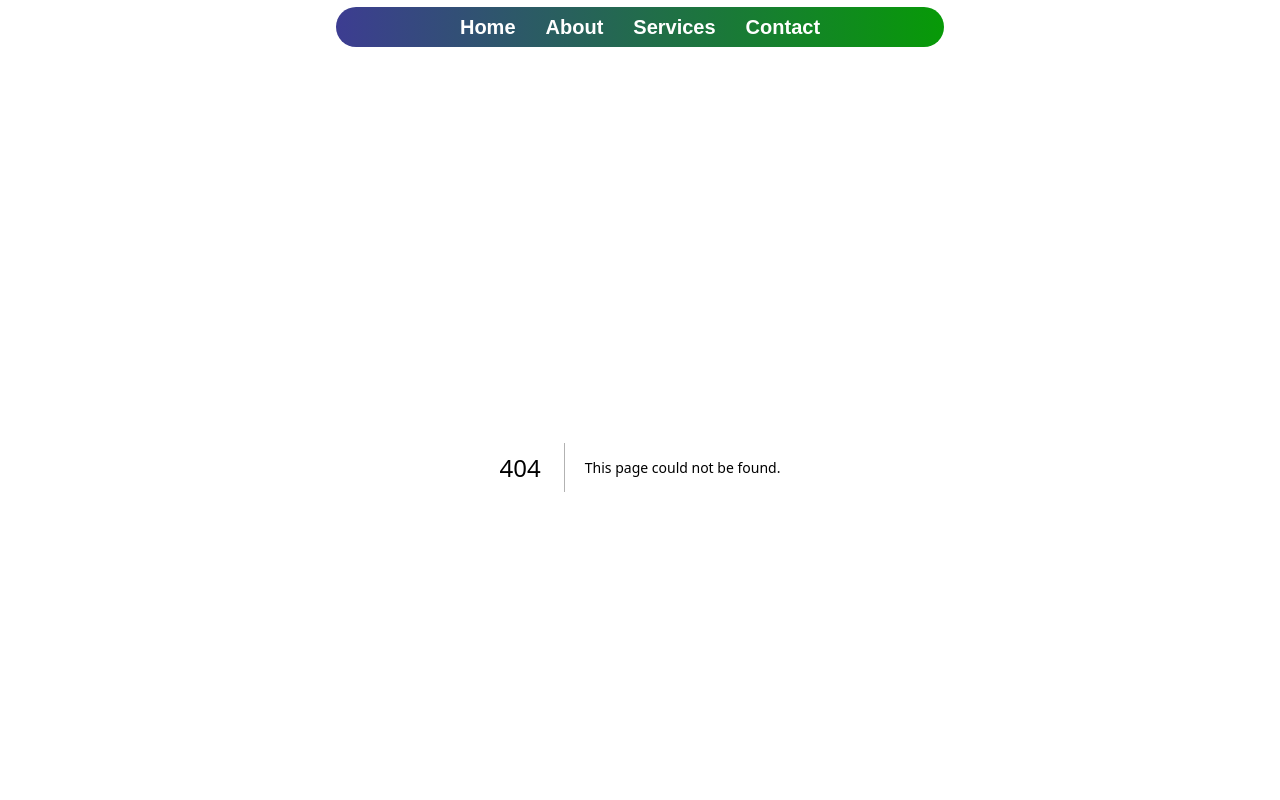
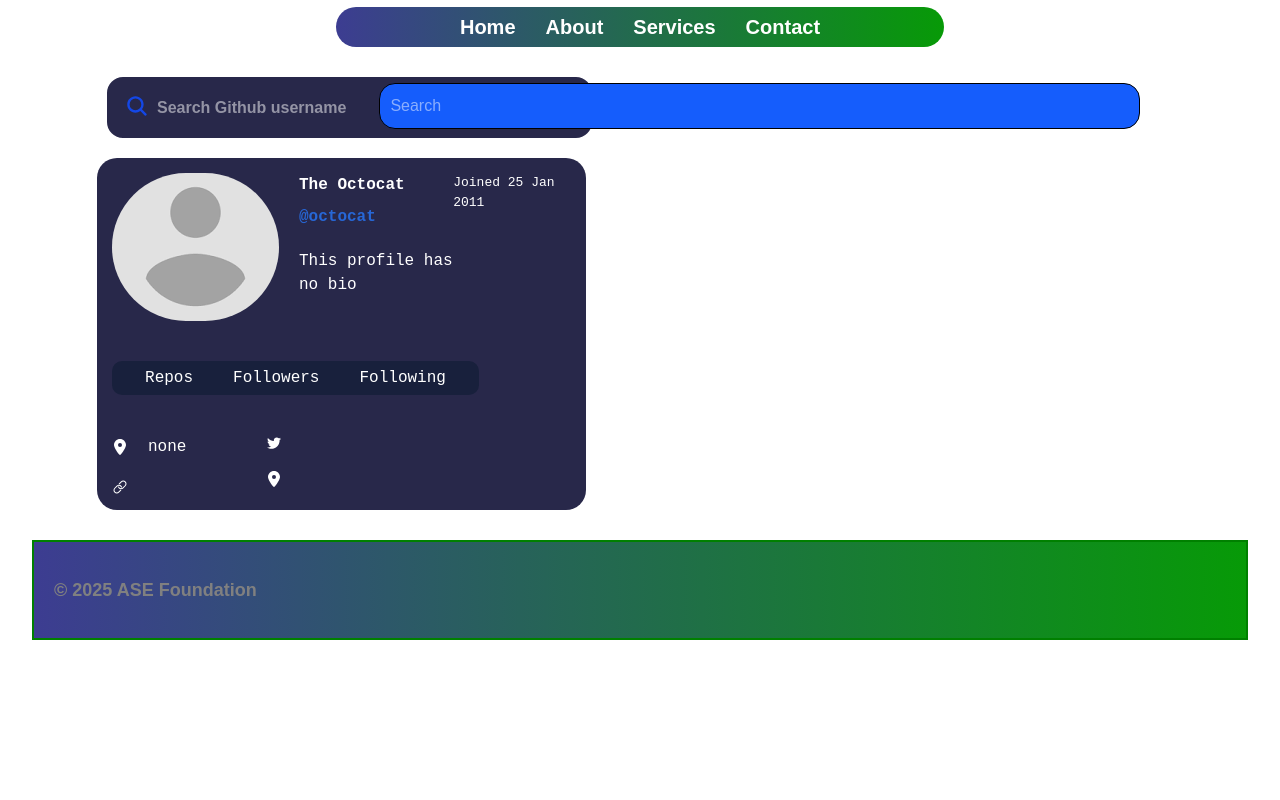
Before and after one commit to stessyenni/CAASITECH-Projects, a Next.js app in the folder nextjs-project/: page /DevFinder in a window 1280 px wide. Before the commit this address had no page. Shown: the top 800 px of the page. Built offline with nearby package versions, Linux system fonts and the light colour scheme.

Commit message:
Dev Finder

```diff
--- a/nextjs-project/package.json
+++ b/nextjs-project/package.json
@@ -9,9 +9,11 @@
     "lint": "eslint"
   },
   "dependencies": {
+    "@react-icons/all-files": "^4.1.0",
     "next": "15.5.3",
     "react": "19.1.0",
     "react-dom": "19.1.0",
+    "react-icons": "^5.5.0",
     "react-phone-input-2": "^2.15.1",
     "yup": "^1.7.1"
   },
--- /dev/null
+++ b/nextjs-project/src/app/DevFinder/DevFinder.jsx
@@ -0,0 +1,83 @@
+import React from 'react'
+import {FaLocationDot} from "react-icons/fa6";
+import {IoIosLink} from "react-icons/io";
+import {VscTwitter} from "react-icons/vsc";
+import { IoSearch } from "react-icons/io5";
+
+function DevFinder(props) {
+
+  return (
+      <>
+          <form className='w-full'>
+
+            <div className=' flex items-center relative'>
+
+                <div className='mainSearch m-2 w-[45%] h-[65px] border-[2px] border-rgb(40, 40, 74) flex'>
+                      <input className='w-[50%] relative left-10'
+                          type="text"
+                          placeholder='Search Github username'
+                      />
+                    <button className='Searchicon absolute left-8 top-2/6 -translate-x-1'>
+                        <IoSearch className='text-2xl text-blue-700' />
+                    </button>
+                </div>
+
+
+
+                <div className=''>
+                      <input
+                          className='w-fit
+                          border-2-rgb(42, 102, 223)
+                          rounded-[16px]
+                          flex items-center justify-center
+                          text-white
+                          bg-blue-600
+                          absolute right-1/25 top-5 -translate-y-1'
+                          type="text" placeholder='Search'
+                      />
+                </div>
+            </div>
+          </form>
+
+          <div className='finderCard flex flex-col gap-10'>
+              <div className='flex flex-row justify-space-between'>
+                  <div className='flex flex-row gap-5'>
+                      <img className='w-[70] h-[70] rounded-full' src={props.image} alt="Profile Picture" />
+                      <div className='flex flex-col gap-5'>
+                          <div className='flex flex-col gap-2'>
+                              <h2 className='dev-title'>{props.title}</h2>
+                              <h3 className='dev-Subtitle'>{props.Subtitle}</h3>
+                          </div>
+
+                          <p className='dev-para'>{props.para}</p>
+                        </div>
+                  </div>
+
+                  <div className='join-date'>
+                      <h3>Joined 25 Jan 2011</h3>
+                  </div>
+              </div>
+
+              <div className='stats'>
+                  <p>Repos</p>
+                  <p>Followers</p>
+                  <p>Following</p>
+              </div>
+
+              <div className='flex gap-20'>
+                  <div className='flex flex-col gap-5'>
+                      <button className='flex gap-5 items-center'><FaLocationDot />none</button>
+                      <button><IoIosLink /></button>
+                  </div>
+                  <div className='flex flex-col gap-5'>
+                      <button><VscTwitter /></button>
+                      <button><FaLocationDot /></button>
+                  </div>
+
+              </div>
+          </div>
+      </>
+  )
+}
+
+export default DevFinder
--- /dev/null
+++ b/nextjs-project/src/app/DevFinder/DevUser.jsx
@@ -0,0 +1,16 @@
+import React from 'react'
+
+const DevUser = () => {
+  const res = await fetch('https://api.github.com/users/a-che613');
+  const users = await res.json()
+  return (
+    <>
+      <h1>Users</h1>
+      <ul>
+        {users.map(user => <li key={user.id}>{user.name}</li>)}
+      </ul>
+    </>
+  )
+}
+
+export default DevUser
--- /dev/null
+++ b/nextjs-project/src/app/DevFinder/page.jsx
@@ -0,0 +1,36 @@
+
+import React from 'react'
+import DevFinder from './DevFinder'
+import SearchBar from '@/components/SearchBar'
+// import DevUser from './DevUser'
+
+function DevFinderPage() {
+    const FinderCard = [
+        {
+            image: '/profile2.png',
+            title: 'The Octocat',
+            Subtitle: '@octocat',
+            para: 'This profile has no bio',
+        },
+    ]
+  return (
+      <div className='flex flex-col gap-10'>
+
+          <div className='grid grid-cols-1'>
+                {
+                    FinderCard.map((card, index) => (
+                        <DevFinder
+                            key={index}
+                            image={card.image}
+                            title={card.title}
+                            Subtitle={card.Subtitle}
+                            para={card.para}
+                        />
+                    ))
+                }
+          </div>
+    </div>
+  )
+}
+
+export default DevFinderPage
--- a/nextjs-project/src/app/ExtensionList/ExtensionsList.jsx
+++ b/nextjs-project/src/app/ExtensionList/ExtensionsList.jsx
@@ -23,8 +23,6 @@ function ExtensionsList(props) {
           </button>
       </div>
       </div>
-
-
   </>
   )
 }
--- a/nextjs-project/src/app/globals.css
+++ b/nextjs-project/src/app/globals.css
@@ -437,3 +437,54 @@ input {
   display: flex;
   align-items: center;
 }
+.mainSearch {
+  background: rgb(40, 40, 74);
+  border-radius: 18px;
+  font-weight: bolder;
+  color: white;
+}
+
+.mainSearch input {
+  border: none;
+
+}
+
+.finderCard {
+  width: 45%;
+  font-family: 'Courier New', Courier, monospace;
+  background: rgb(40, 40, 74);
+  padding: 15px;
+  color: white;
+  border-radius: 20px;
+  display: flex;
+  flex-direction: column;
+  gap: 10;
+}
+
+.dev-title {
+  font-weight: bolder;
+}
+
+.dev-Subtitle {
+  color: rgb(39, 103, 214);
+  font-weight: bold;
+}
+
+.join-date {
+  font-size: 13px;
+  font-weight: 190;
+}
+
+.stats {
+  width: 80%;
+  height: auto;
+  padding: 5px;
+  background-color: rgb(24, 32, 60);
+  color: white;
+  border-radius: 10px;
+  display: flex;
+  flex-direction: row;
+  align-items: center;
+  justify-content: center;
+  gap: 40px;
+}
--- /dev/null
+++ b/nextjs-project/src/components/SearchBar.jsx
@@ -0,0 +1,27 @@
+import React from 'react'
+import { IoSearch } from "react-icons/io5";
+
+const SearchBar = () => {
+    return (
+        <form className='searchBar w-full relative'>
+
+            <div className='searchtab relative'>
+
+                <div className='mainSearch'>
+                    <input className=' relative left-10' type="text" placeholder='Search Github username' />
+                    <button className='Searchicon absolute left-8 top-1/3 -translate-x-1'>
+                        <IoSearch className='text-2xl text-blue-500' />
+                    </button>
+                </div>
+
+
+
+                <div className='SubSearch'>
+                    <input className='absolute right-1/30 top-5 -translate-y-1' type="text" placeholder='Search' />
+                </div>
+            </div>
+        </form>
+  )
+}
+
+export default SearchBar
```
Also changed, not shown: 1 other file (tests, documents, lock files or other folders).
